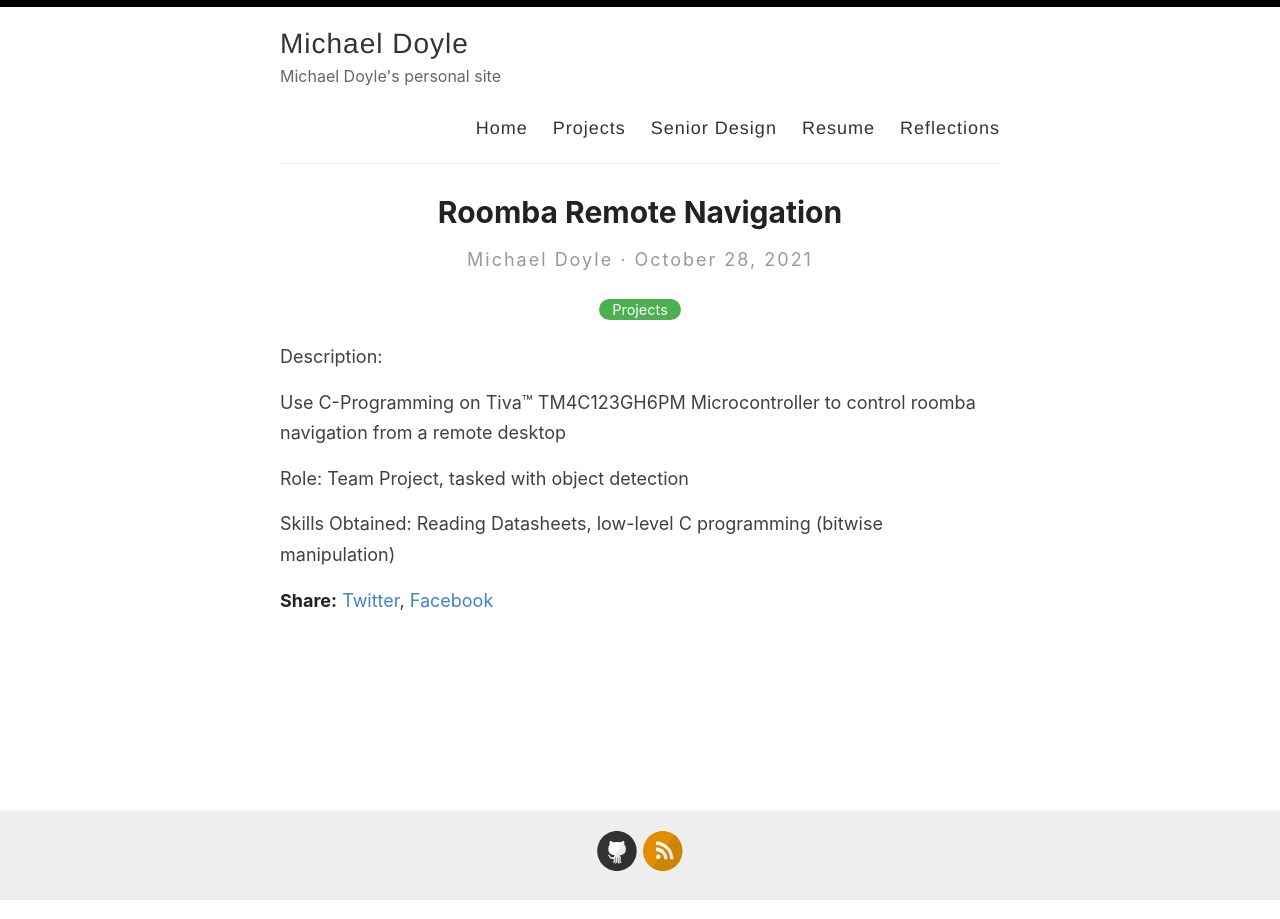
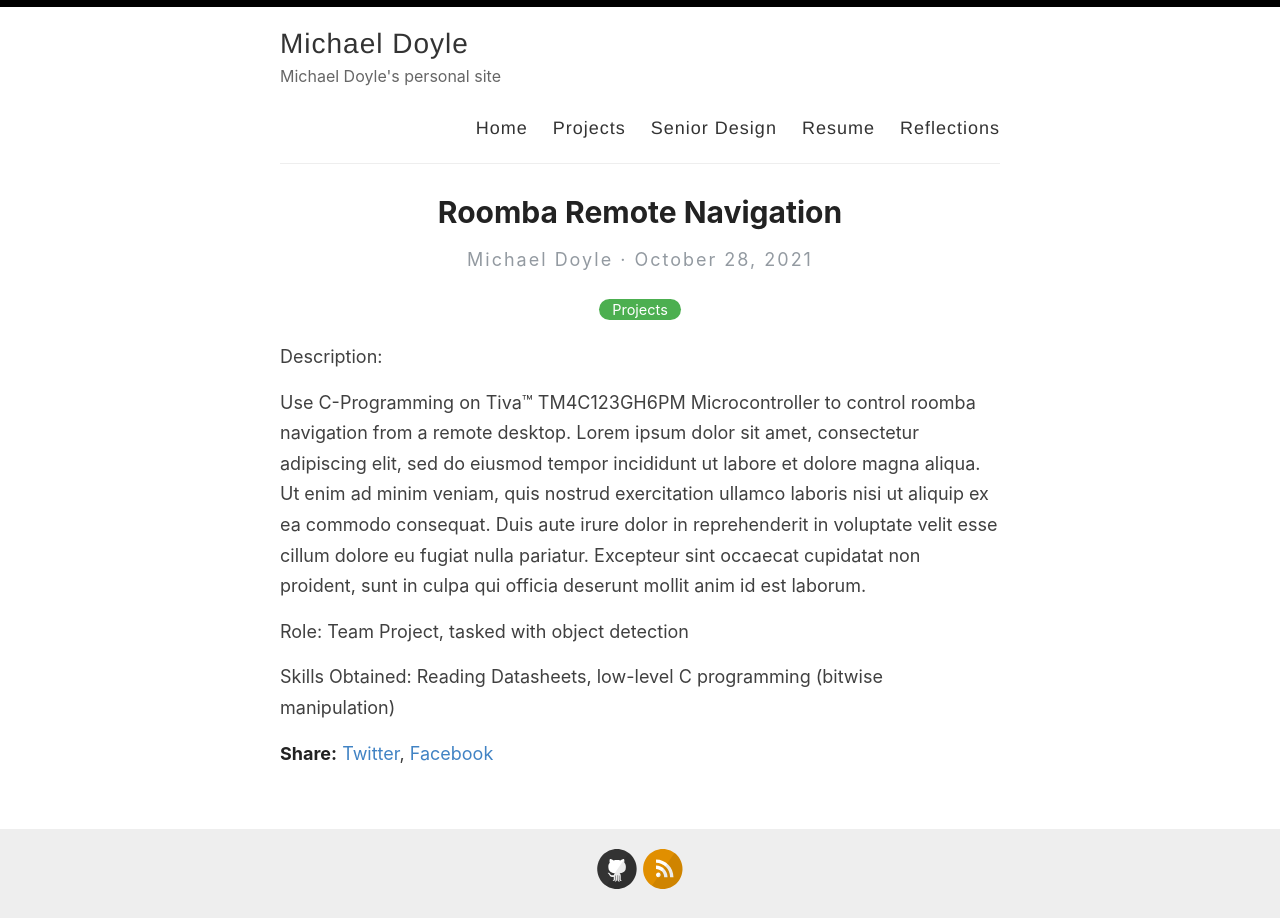
Before and after one commit to francidollars/francidollars.github.io, a Jekyll site: the page built from _posts/2021-10-28-roomba-remote-navigation.md, in a window 1280 px wide. Built offline with Jekyll 4.4.1, drawn with Linux system fonts in a browser that asks for light colours.

Commit message:
Update 2021-10-28-roomba-remote-navigation.md

```diff
--- a/_posts/2021-10-28-roomba-remote-navigation.md
+++ b/_posts/2021-10-28-roomba-remote-navigation.md
@@ -6,7 +6,8 @@
 
 Description:
 <div>
-	Use C-Programming on Tiva™ TM4C123GH6PM Microcontroller to control roomba navigation from a remote desktop
+	Use C-Programming on Tiva™ TM4C123GH6PM Microcontroller to control roomba navigation from a remote desktop.
+	Lorem ipsum dolor sit amet, consectetur adipiscing elit, sed do eiusmod tempor incididunt ut labore et dolore magna aliqua. Ut enim ad minim veniam, quis nostrud exercitation ullamco laboris nisi ut aliquip ex ea commodo consequat. Duis aute irure dolor in reprehenderit in voluptate velit esse cillum dolore eu fugiat nulla pariatur. Excepteur sint occaecat cupidatat non proident, sunt in culpa qui officia deserunt mollit anim id est laborum.
 </div>
 
 Role:
```
